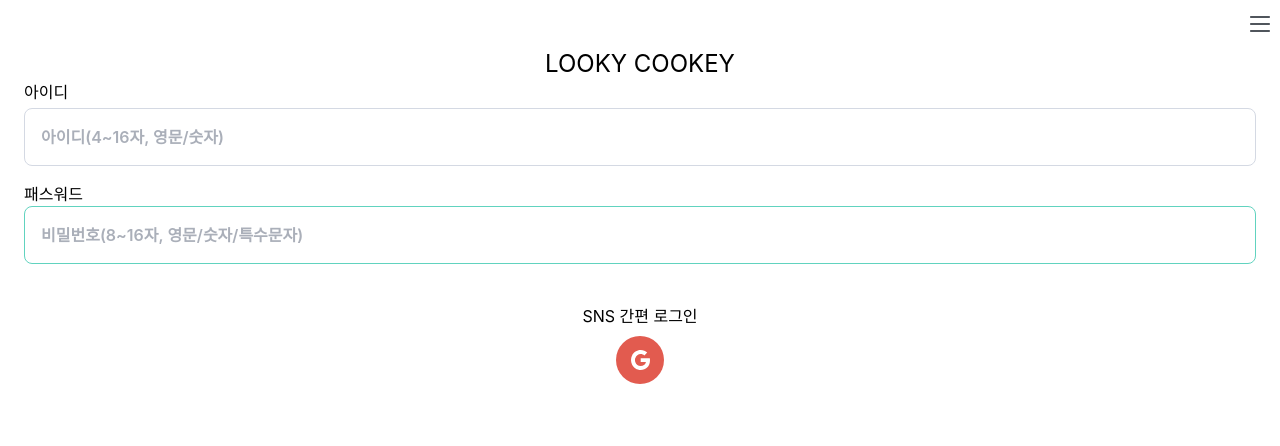
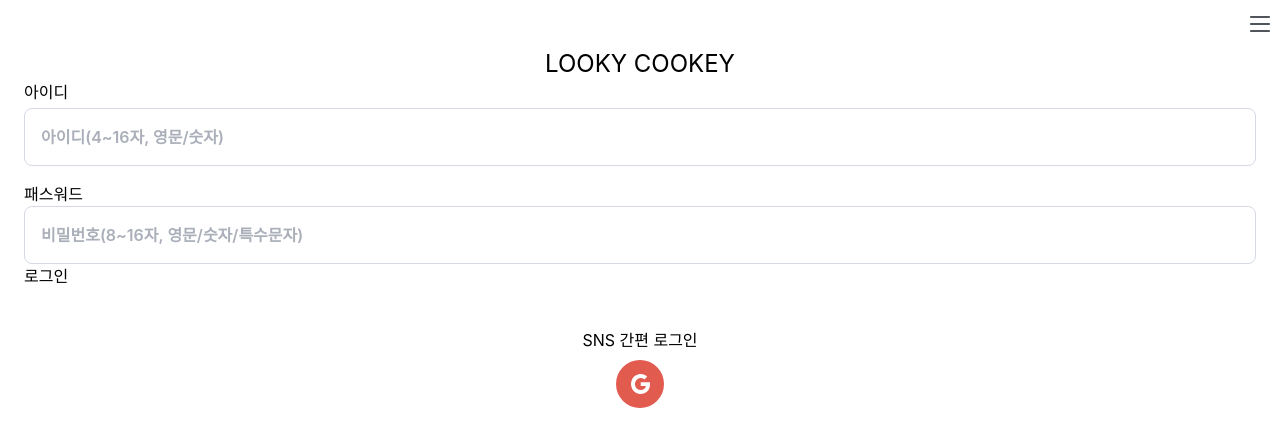
Before and after one commit to anko-developer/react-looky, a React (Create React App) app: page / in a window 1280 px wide. Shown: the top 446 px of the page. Built offline with nearby package versions, Linux system fonts and the light colour scheme; no server answers.

Commit message:
validate test

```diff
--- a/src/components/common/Form/Form.jsx
+++ b/src/components/common/Form/Form.jsx
@@ -5,8 +5,23 @@ import FormControl from "./FormControl";
 import FormSelect from "./FormSelect";
 import classNames from "classnames";
 
-function Form({ children, className, as: Component = "form" }) {
-  return <Component className={classNames(className)}>{children}</Component>;
+function Form({
+  children,
+  className,
+  validated,
+  ref,
+  as: Component = "form",
+  ...props
+}) {
+  return (
+    <Component
+      ref={ref}
+      className={classNames(className, validated && "was-validated")}
+      {...props}
+    >
+      {children}
+    </Component>
+  );
 }
 
 export default Object.assign(Form, {
--- a/src/components/common/Form/Form.module.scss
+++ b/src/components/common/Form/Form.scss
@@ -1,6 +1,6 @@
 // form control
 .form-control {
-  @apply block w-full text-base text-[#181C22] px-4 py-3 rounded-[8px] outline-none border border-[#D4D9E3];
+  @apply block w-full text-base text-[#181C22] px-4 py-3 rounded-[8px] outline-none border border-[#D4D9E3] appearance-none;
 
   // placehoder
   &::placeholder {
@@ -50,7 +50,11 @@
 }
 
 .was-validated {
-  .form-control {
-    border-color: red !important;
+  .form-control:valid {
+    border-color: blue !important;
+  }
+
+  .form-control:invalid {
+    @apply border-[#61D3BF];
   }
 }
--- a/src/components/common/Form/FormControl.jsx
+++ b/src/components/common/Form/FormControl.jsx
@@ -1,7 +1,7 @@
 import React, { useContext } from "react";
 import FormContext from "./FormContext";
-import styles from "./Form.module.scss";
-import classnNames from "classnames";
+import "./Form.scss";
+import classNames from "classnames";
 
 export default function FormControl({
   id,
@@ -19,12 +19,13 @@ export default function FormControl({
     <Component
       id={controlId}
       type={type}
+      readOnly={readOnly}
       {...props}
-      className={classnNames(
+      className={classNames(
         className,
-        size && styles[`${prefix}-${size}`],
-        invalid && styles[`${prefix}-invalid`],
-        styles[prefix]
+        size && `${prefix}-${size}`,
+        invalid && `${prefix}-invalid`,
+        prefix
       )}
     />
   );
--- a/src/components/common/Form/FormSelect.jsx
+++ b/src/components/common/Form/FormSelect.jsx
@@ -1,6 +1,6 @@
 import React from "react";
 import classnNames from "classnames";
-import styles from "./Form.module.scss";
+import "./Form.scss";
 
 export default function FormSelect({
   children,
@@ -13,11 +13,7 @@ export default function FormSelect({
   const prefix = "form-select";
   return (
     <select
-      className={classnNames(
-        className,
-        size && styles[`${prefix}-${size}`],
-        styles[prefix]
-      )}
+      className={classnNames(className, size && `${prefix}-${size}`, prefix)}
       id={id}
     >
       {children}
--- a/src/pages/Login.jsx
+++ b/src/pages/Login.jsx
@@ -1,11 +1,11 @@
 import React, { useState } from "react";
-import { useAuthContext } from "../context/AuthContext";
 import Form from "../components/common/Form/Form";
 import SocialButton from "../components/SocialButton/SocialButton";
 
 export default function Login() {
-  const { login, logout } = useAuthContext();
   const [inputs, setInputs] = useState({});
+  const [validated, setValidated] = useState(false);
+
   const handleChange = (e) => {
     const { name, value } = e.target;
     setInputs({
@@ -15,13 +15,21 @@ export default function Login() {
   };
   const handleSubmit = (e) => {
     e.preventDefault();
+    const form = e.currentTarget;
+    console.log(form);
+    console.log("값 체크", form.checkValidity());
+    if (form.checkValidity() !== false) {
+      e.preventDefault();
+    }
+
+    setValidated(true);
   };
 
   return (
     <section className="px-6">
       <h1 className=" text-2xl text-center">LOOKY COOKEY</h1>
 
-      <Form validated onSubmit={handleSubmit}>
+      <Form validated={validated} onSubmit={handleSubmit}>
         <Form.Group className="mb-4" controlId="a">
           <Form.Label>아이디</Form.Label>
           <Form.Control
@@ -37,18 +45,18 @@ export default function Login() {
           <Form.Label>패스워드</Form.Label>
           <Form.Control
             size="lg"
-            invalid={true}
             name="userPassword"
             type="password"
             placeholder="비밀번호(8~16자, 영문/숫자/특수문자)"
             onChange={handleChange}
           />
         </Form.Group>
+        <button>로그인</button>
       </Form>
 
       <h2 className="mt-10 text-center">SNS 간편 로그인</h2>
       <div className="flex justify-center mt-2">
-        <SocialButton social="goggle" onClick={login} />
+        <SocialButton social="goggle" />
       </div>
     </section>
   );
```
